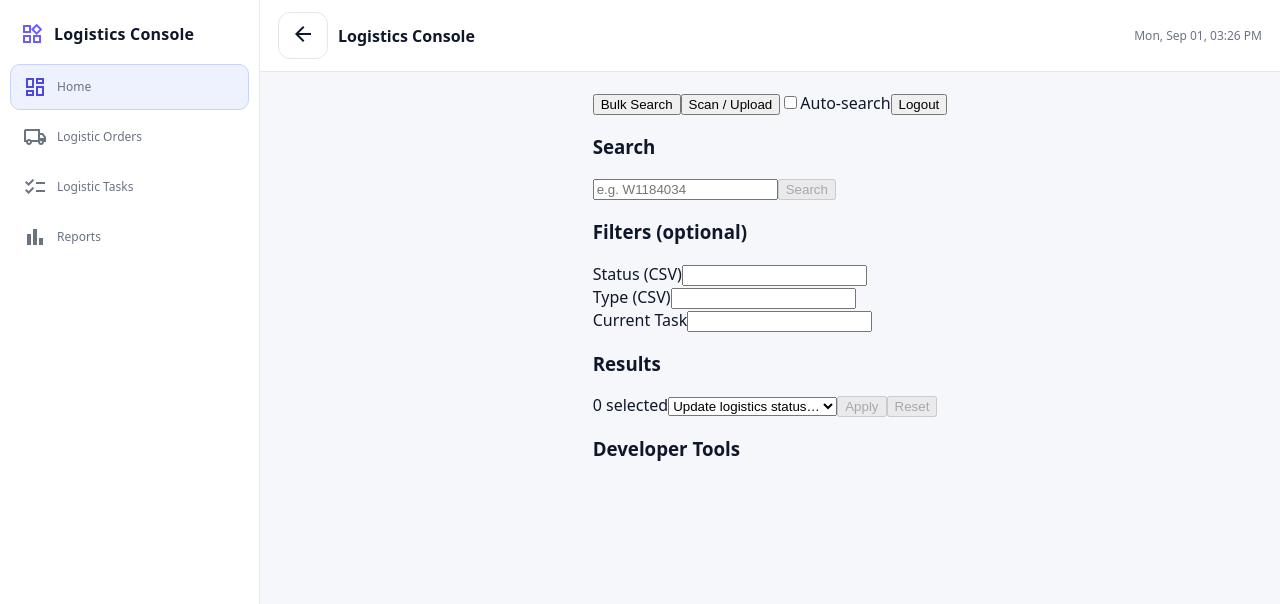
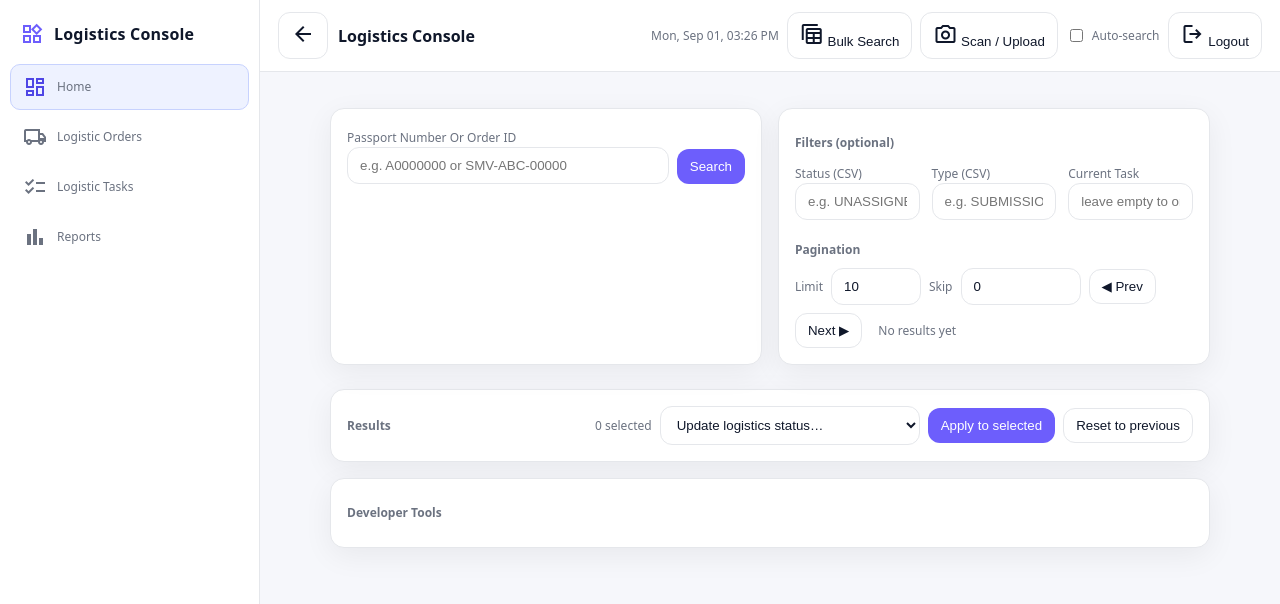
Before and after one commit to rohitvarshney-web/logistics-PWA, a Next.js app: page /dashboard in a window 1280 px wide. Shown: the top 604 px of the page. Built offline with nearby package versions, Linux system fonts and the light colour scheme.

Commit message:
Update page.tsx

```diff
--- a/app/dashboard/page.tsx
+++ b/app/dashboard/page.tsx
@@ -605,195 +605,287 @@ export default function DashboardPage() {
 
   /* ------------- UI ------------- */
   return (
-    <Shell title="Logistics Console" active="dashboard">
-      {/* 🔹 Top Toolbar */}
-      <div className="flex items-center gap-2 mb-4">
-        <button className="px-3 py-1.5 text-sm rounded bg-gray-100 hover:bg-gray-200" onClick={openBulk}>
-          Bulk Search
+    <Shell
+      title="Logistics Console"
+      active="dashboard"
+      rightActions={
+        <div style={{ display:'flex', alignItems:'center', gap:8 }}>
+          <button className="btn" onClick={openBulk}>
+            <span className="material-symbols-outlined">table_view</span> Bulk Search
           </button>
-        <button className="px-3 py-1.5 text-sm rounded bg-gray-100 hover:bg-gray-200" onClick={openScan}>
-          Scan / Upload
+          <button className="btn" onClick={openScan}>
+            <span className="material-symbols-outlined">photo_camera</span> Scan / Upload
           </button>
-        <label className="flex items-center gap-1 text-sm ml-auto">
+          <label className="label" style={{ display:'flex', alignItems:'center', gap:6 }}>
             <input type="checkbox" checked={autoSearch} onChange={(e) => setAutoSearch(e.target.checked)} />
             Auto-search
           </label>
-        <button className="px-3 py-1.5 text-sm rounded bg-gray-100 hover:bg-gray-200" onClick={logout}>
-          Logout
+          <button className="btn" onClick={logout}>
+            <span className="material-symbols-outlined">logout</span> Logout
           </button>
         </div>
-
-      {/* 🔹 Bulk Search Panel */}
+      }
+    >
+      {/* Bulk search panel */}
       {bulkOpen && (
-        <section className="bg-white rounded-xl border shadow-sm p-4 mb-6">
-          <div className="flex justify-between items-center">
-            <h3 className="text-sm font-semibold">Bulk Search (CSV / XLSX)</h3>
-            <button className="text-sm px-2 py-1 bg-gray-100 rounded" onClick={closeBulk}>
-              Close
-            </button>
+        <section className="card" style={{ marginTop: 12 }}>
+          <div style={{ display:'flex', justifyContent:'space-between', alignItems:'center' }}>
+            <h3 className="label">Bulk Search (CSV / XLSX)</h3>
+            <button className="btn" onClick={closeBulk}>Close</button>
           </div>
 
-          <div className="grid grid-cols-1 md:grid-cols-2 gap-4 mt-4">
+          <div style={{ display:'grid', gridTemplateColumns:'1fr auto', gap: 12, alignItems:'end', marginTop: 8 }}>
             <div>
-              <label className="block text-sm mb-1">Upload file</label>
-              <input
-                type="file"
-                accept=".csv,application/vnd.openxmlformats-officedocument.spreadsheetml.sheet,.xlsx"
-                onChange={onBulkFile}
-              />
-              <p className="text-xs text-gray-500 mt-1">
-                Auto-detects <em>Passport</em> or <em>Order ID</em> column.
+              <label className="label">Upload file</label>
+              <input type="file" accept=".csv,application/vnd.openxmlformats-officedocument.spreadsheetml.sheet,.xlsx" onChange={onBulkFile} />
+              <p className="label" style={{ marginTop: 6, opacity: .8 }}>
+                Auto-detects a <em>Passport</em> or <em>Order ID</em> column. You can override below.
               </p>
             </div>
-            <div className="flex gap-2 items-end">
-              <button
-                className="px-3 py-1.5 bg-blue-600 text-white text-sm rounded"
-                onClick={runBulkSearch}
-                disabled={!bulkRows.length || loading === 'bulk'}
-              >
+            <div style={{ display:'flex', gap:8 }}>
+              <button className="btn primary" onClick={runBulkSearch} disabled={!bulkRows.length || loading === 'bulk'}>
                 {loading === 'bulk' ? 'Searching…' : 'Run Bulk Search'}
               </button>
               {bulkFailures.length > 0 && (
-                <button className="px-3 py-1.5 bg-gray-200 text-sm rounded" onClick={downloadFailuresCsv}>
-                  Download Failures
-                </button>
+                <button className="btn" onClick={downloadFailuresCsv}>Download failures</button>
               )}
             </div>
           </div>
+
+          {bulkHeaders.length > 0 && (
+            <div style={{ display:'grid', gridTemplateColumns:'1fr 1fr', gap:12, marginTop: 12 }}>
+              <div>
+                <label className="label">Passport column</label>
+                <select className="input" value={bulkPassportCol} onChange={e=>setBulkPassportCol(e.target.value)}>
+                  <option value="">— none —</option>
+                  {bulkHeaders.map(h => <option key={`p-${h}`} value={h}>{h}</option>)}
+                </select>
+              </div>
+              <div>
+                <label className="label">Order ID column</label>
+                <select className="input" value={bulkOrderCol} onChange={e=>setBulkOrderCol(e.target.value)}>
+                  <option value="">— none —</option>
+                  {bulkHeaders.map(h => <option key={`o-${h}`} value={h}>{h}</option>)}
+                </select>
+              </div>
+            </div>
+          )}
+
+          {(loading === 'bulk' || bulkProgress.total > 0) && (
+            <div style={{ marginTop: 12 }}>
+              <div className="label" style={{ marginBottom: 6 }}>
+                Progress: {bulkProgress.done}/{bulkProgress.total}
+                {bulkProgress.running ? ` (running ${bulkProgress.running})` : ''} •
+                {bulkFailures.length ? ` failures ${bulkFailures.length}` : ' no failures'}
+              </div>
+              <div style={{ height: 10, background:'#eee', borderRadius: 6, overflow:'hidden' }}>
+                <div style={{
+                  height: '100%',
+                  width: `${bulkProgress.total ? (bulkProgress.done / bulkProgress.total) * 100 : 0}%`,
+                  background: '#60a5fa'
+                }} />
+              </div>
+            </div>
+          )}
+
+          {bulkFailures.length > 0 && (
+            <details style={{ marginTop: 12 }}>
+              <summary className="label">Show failures</summary>
+              <ul className="label" style={{ marginTop: 8 }}>
+                {bulkFailures.slice(0, 50).map((f, i) => (
+                  <li key={i}>{f.input}: {f.reason}</li>
+                ))}
+                {bulkFailures.length > 50 && <li>…and {bulkFailures.length - 50} more</li>}
+              </ul>
+            </details>
+          )}
         </section>
       )}
 
-      {/* 🔹 Scan/Upload Panel */}
+      {/* Scan / Upload drawer (single image) */}
       {scanOpen && (
-        <section className="bg-white rounded-xl border shadow-sm p-4 mb-6">
-          <div className="flex justify-between items-center">
-            <h3 className="text-sm font-semibold">Scan / Upload Passport</h3>
-            <button className="text-sm px-2 py-1 bg-gray-100 rounded" onClick={closeScan}>
-              Close
-            </button>
+        <section className="card" style={{ marginTop: 12 }}>
+          <div style={{ display:'flex', justifyContent:'space-between', alignItems:'center' }}>
+            <h3 className="label">Scan / Upload Passport</h3>
+            <button className="btn" onClick={closeScan}>Close</button>
           </div>
-          <div className="mt-3 flex gap-4">
+
+          <p className="label" style={{ marginTop: 8 }}>
+            Take a clear photo of the passport page with the MRZ lines, or upload an existing image/PDF.
+          </p>
+
+          <div style={{ display:'flex', gap:16, alignItems:'flex-start', flexWrap:'wrap', marginTop: 8 }}>
             <div>
-              <input ref={fileInputRef} type="file" accept="image/*,application/pdf" capture="environment" onChange={onPickFile} />
-              <div className="text-xs text-gray-500 mt-1">Tip: On mobile, this opens the camera.</div>
-              <div className="flex gap-2 mt-3">
-                <button
-                  className="px-3 py-1.5 text-sm rounded bg-blue-600 text-white"
-                  onClick={extractAndSearch}
-                  disabled={!scanFile || scanBusy}
-                >
+              <input
+                ref={fileInputRef}
+                type="file"
+                accept="image/*,application/pdf"
+                capture="environment"
+                onChange={onPickFile}
+              />
+              <div className="label" style={{ marginTop: 8, opacity: 0.8 }}>
+                Tip: On mobile, this opens the camera for a fresh capture.
+              </div>
+              <div style={{ marginTop: 12, display:'flex', gap:8 }}>
+                <button className="btn primary" onClick={extractAndSearch} disabled={!scanFile || scanBusy}>
                   {scanBusy ? 'Reading…' : 'Extract & Search'}
                 </button>
-                <button
-                  className="px-3 py-1.5 text-sm rounded bg-gray-100"
-                  onClick={() => {
-                    setScanFile(null);
-                    setScanPreview(null);
-                    if (fileInputRef.current) fileInputRef.current.value = '';
-                  }}
-                >
+                <button className="btn" onClick={() => { setScanFile(null); setScanPreview(null); if (fileInputRef.current) fileInputRef.current.value=''; }}>
                   Clear
                 </button>
               </div>
             </div>
+
             {scanPreview && (
-              <div className="border rounded p-2 max-w-xs">
-                <div className="text-xs mb-1">Preview</div>
+              <div style={{ border:'1px solid #0001', borderRadius: 8, padding: 8, maxWidth: 280 }}>
+                <div className="label" style={{ marginBottom: 6 }}>Preview</div>
                 {/* eslint-disable-next-line @next/next/no-img-element */}
-                <img src={scanPreview} alt="preview" className="rounded" />
+                <img src={scanPreview} alt="preview" style={{ maxWidth: '100%', height: 'auto', borderRadius: 6 }} />
               </div>
             )}
           </div>
         </section>
       )}
 
-      {/* 🔹 Search + Filters */}
-      <div className="grid grid-cols-1 md:grid-cols-2 gap-4">
-        <section className="bg-white rounded-xl border shadow-sm p-4">
-          <h3 className="text-sm font-semibold mb-2">Search</h3>
-          <div className="flex gap-2">
+      {/* === Two-column grid: Search (left) + Filters/Pagination (right) === */}
+      <div
+        style={{
+          display: 'grid',
+          gridTemplateColumns: 'repeat(auto-fit, minmax(420px, 1fr))',
+          gap: 16,
+          marginTop: 16,
+        }}
+      >
+        {/* search (single) */}
+        <section className="card">
+          <div style={{ display: 'grid', gridTemplateColumns: '1fr auto', gap: 8, alignItems: 'end' }}>
+            <div>
+              <label className="label">Passport Number Or Order ID</label>
               <input
-              className="flex-1 border rounded px-3 py-1.5 text-sm"
-              placeholder="e.g. W1184034"
+                className="input"
+                placeholder="e.g. A0000000 or SMV-ABC-00000"
                 value={passport}
                 onChange={(e) => setPassport(e.target.value)}
                 onKeyDown={onPassportKey}
               />
-            <button
-              className="px-3 py-1.5 text-sm rounded bg-blue-600 text-white"
-              onClick={searchByPassport}
-              disabled={!passport.trim() || loading === 'passport'}
-            >
+            </div>
+            <button className="btn primary" onClick={searchByPassport} disabled={!passport.trim() || loading === 'passport'}>
               {loading === 'passport' ? 'Searching…' : 'Search'}
             </button>
           </div>
+
+          <div style={{ height: 12 }} />
+
+{/*           <div style={{ display: 'grid', gridTemplateColumns: '1fr auto', gap: 8, alignItems: 'end' }}>
+            <div>
+              <label className="label">Order ID</label>
+              <input
+                className="input"
+                placeholder="e.g. SMV-SGP-07907"
+                value={orderId}
+                onChange={(e) => setOrderId(e.target.value)}
+                onKeyDown={onOrderKey}
+              />
+            </div>
+            <button className="btn" onClick={searchByOrder} disabled={!orderId.trim() || loading === 'order'}>
+              {loading === 'order' ? 'Searching…' : 'Search Order'}
+            </button>
+          </div> */}
         </section>
 
-        <section className="bg-white rounded-xl border shadow-sm p-4">
-          <h3 className="text-sm font-semibold mb-2">Filters (optional)</h3>
-          <div className="grid grid-cols-1 md:grid-cols-3 gap-3">
+        {/* filters + pagination */}
+        <section className="card">
+          <h3 className="label">Filters (optional)</h3>
+          <div style={{ display:'grid', gridTemplateColumns:'1fr 1fr 1fr', gap:12 }}>
             <div>
-              <label className="block text-sm">Status (CSV)</label>
-              <input className="w-full border rounded px-2 py-1 text-sm" value={statusCsv} onChange={(e) => setStatusCsv(e.target.value)} />
+              <label className="label">Status (CSV)</label>
+              <input className="input" placeholder="e.g. UNASSIGNED,PENDING" value={statusCsv} onChange={(e)=>setStatusCsv(e.target.value)} />
             </div>
             <div>
-              <label className="block text-sm">Type (CSV)</label>
-              <input className="w-full border rounded px-2 py-1 text-sm" value={typeCsv} onChange={(e) => setTypeCsv(e.target.value)} />
+              <label className="label">Type (CSV)</label>
+              <input className="input" placeholder="e.g. SUBMISSION,PICKUP" value={typeCsv} onChange={(e)=>setTypeCsv(e.target.value)} />
             </div>
             <div>
-              <label className="block text-sm">Current Task</label>
-              <input className="w-full border rounded px-2 py-1 text-sm" value={currentTask} onChange={(e) => setCurrentTask(e.target.value)} />
+              <label className="label">Current Task</label>
+              <input className="input" placeholder="leave empty to omit" value={currentTask} onChange={(e)=>setCurrentTask(e.target.value)} />
             </div>
+          </div>
+
+          <div style={{ height: 12 }} />
+
+          <h3 className="label">Pagination</h3>
+          <div style={{ display:'flex', gap:8, alignItems:'center', flexWrap:'wrap' }}>
+            <label className="label">Limit</label>
+            <input className="input" style={{ width: 90 }} type="number" min={1} value={limit}
+                  onChange={(e)=>setLimit(Math.max(1, Number(e.target.value) || 10))} />
+            <label className="label">Skip</label>
+            <input className="input" style={{ width: 120 }} type="number" min={0} value={skip}
+                  onChange={(e)=>setSkip(Math.max(0, Number(e.target.value) || 0))} />
+
+            <button className="btn" onClick={() => setSkip((s) => Math.max(0, s - limit))} disabled={skip === 0}>◀ Prev</button>
+            <button
+              className="btn"
+              onClick={() => setSkip((s) => s + limit)}
+              disabled={(total && (skip + limit) >= total) || (!total && rows.length < limit)}
+            >
+              Next ▶
+            </button>
+
+            <span className="label" style={{ marginLeft: 8 }}>
+              {total ? `Showing ${showingFrom}-${showingTo} of ${total}` : rows.length ? `Showing ${rows.length}` : 'No results yet'}
+            </span>
           </div>
         </section>
       </div>
+      {/* === /Two-column grid === */}
 
-      {/* 🔹 Results */}
-      <section className="bg-white rounded-xl border shadow-sm p-4 mt-6">
-        <div className="flex justify-between items-center mb-3">
-          <h3 className="text-sm font-semibold">Results</h3>
-          <div className="flex gap-2 items-center">
-            <span className="text-sm">{selectedIds.size} selected</span>
-            <select className="border rounded px-2 py-1 text-sm" value={bulkStatus} onChange={(e) => setBulkStatus(e.target.value)}>
+      {/* results + bulk toolbar */}
+      <section className="card" style={{ marginTop: 24 }}>
+        <div style={{ display:'flex', justifyContent:'space-between', alignItems:'center', gap:12, flexWrap:'wrap' }}>
+          <h3 className="label">Results</h3>
+
+          <div style={{ display:'flex', alignItems:'center', gap:8 }}>
+            <span className="label">{selectedIds.size} selected</span>
+            <select className="input" style={{ width: 260 }} value={bulkStatus} onChange={e=>setBulkStatus(e.target.value)}>
               <option value="">Update logistics status…</option>
-              {BULK_STATUS_OPTIONS.map((o) => (
-                <option key={o.value} value={o.value}>
-                  {o.label}
-                </option>
-              ))}
+              {BULK_STATUS_OPTIONS.map(o => <option key={o.value} value={o.value}>{o.label}</option>)}
             </select>
-            <button className="px-3 py-1.5 text-sm rounded bg-blue-600 text-white" onClick={applyBulkStatus} disabled={!bulkStatus || selectedIds.size === 0}>
-              Apply
+            <button className="btn primary" onClick={applyBulkStatus} disabled={!bulkStatus || selectedIds.size === 0}>
+              Apply to selected
             </button>
-            <button className="px-3 py-1.5 text-sm rounded bg-gray-100" onClick={resetToPrevious} disabled={!lastChangeRef.current}>
-              Reset
-            </button>
-            {selectedIds.size > 0 && (
-              <button className="px-3 py-1.5 text-sm rounded bg-gray-100" onClick={clearSelection}>
-                Clear
-              </button>
-            )}
+            <button className="btn" onClick={resetToPrevious} disabled={!lastChangeRef.current}>Reset to previous</button>
+            {selectedIds.size > 0 && <button className="btn" onClick={clearSelection}>Clear selection</button>}
           </div>
         </div>
 
-        {error && <p className="text-sm text-red-500 mb-2">{error}</p>}
+        {error && <p className="label" style={{ color:'#fca5a5', marginTop: 8 }}>{error}</p>}
 
-        {pageRows.length > 0 && (
-          <div className="overflow-x-auto">
-            <table className="w-full text-sm border-collapse">
-              <thead className="bg-gray-50">
+        {pageRows && pageRows.length > 0 && (
+          <div style={{ overflowX: 'auto', marginTop: 12 }}>
+            <table className="table" style={{ width: '100%', borderCollapse: 'collapse' }}>
+              <thead>
                 <tr>
-                  <th className="p-2">#</th>
-                  <th className="p-2">SMV Order</th>
-                  <th className="p-2">Passport</th>
-                  <th className="p-2">Type</th>
-                  <th className="p-2">Status</th>
-                  <th className="p-2">Logistics</th>
-                  <th className="p-2">Assigned</th>
-                  <th className="p-2">Appointment</th>
-                  <th className="p-2">Travel End</th>
-                  <th className="p-2">Pickup</th>
-                  <th className="p-2">Drop</th>
+                  <th style={{ width: 44, padding:'8px' }}>
+                    <div style={{ display:'flex', alignItems:'center', justifyContent:'center' }}>
+                      <input
+                        ref={headerCheckboxRef}
+                        type="checkbox"
+                        aria-label="Select all visible"
+                        checked={allVisibleSelected}
+                        onChange={(e) => toggleSelectAllVisible(e.target.checked)}
+                      />
+                    </div>
+                  </th>
+                  <th className="label" style={{ textAlign:'left', padding:'8px' }}>SMV Order</th>
+                  <th className="label" style={{ textAlign:'left', padding:'8px' }}>Passport</th>
+                  <th className="label" style={{ textAlign:'left', padding:'8px' }}>Type</th>
+                  <th className="label" style={{ textAlign:'left', padding:'8px' }}>Status</th>
+                  <th className="label" style={{ textAlign:'left', padding:'8px' }}>Logistics Status</th>
+                  <th className="label" style={{ textAlign:'left', padding:'8px' }}>Assigned For</th>
+                  <th className="label" style={{ textAlign:'left', padding:'8px' }}>Appointment</th>
+                  <th className="label" style={{ textAlign:'left', padding:'8px' }}>Travel End</th>
+                  <th className="label" style={{ textAlign:'left', padding:'8px' }}>Pickup Address</th>
+                  <th className="label" style={{ textAlign:'left', padding:'8px' }}>Drop Address</th>
                 </tr>
               </thead>
               <tbody>
@@ -803,24 +895,38 @@ export default function DashboardPage() {
                   const apiStatus = (r.status ?? '').toString();
 
                   return (
-                    <tr key={id} className={`border-t ${isSelected ? 'bg-blue-50' : ''}`}>
-                      <td className="p-2">
-                        <input type="checkbox" checked={isSelected} onChange={(e) => toggleRow(id, e.target.checked)} />
+                    <tr key={id} style={{ borderTop:'1px solid #2223', verticalAlign:'top', background: isSelected ? 'rgba(109,94,252,0.06)' : 'transparent' }}>
+                      <td style={{ padding:'8px' }}>
+                        <div style={{ display:'flex', alignItems:'center', justifyContent:'center' }}>
+                          <input
+                            type="checkbox"
+                            aria-label={`Select row ${id}`}
+                            checked={isSelected}
+                            onChange={(e) => toggleRow(id, e.target.checked)}
+                          />
+                        </div>
                       </td>
-                      <td className="p-2">{r.smv_order_id}</td>
-                      <td className="p-2 font-semibold">{r.passport_number}</td>
-                      <td className="p-2">{r.type}</td>
-                      <td className="p-2">
+
+                      <td style={{ padding:'8px' }}>{r.smv_order_id || ''}</td>
+                      <td style={{ padding:'8px', fontWeight:600 }}>{r.passport_number || ''}</td>
+                      <td style={{ padding:'8px' }}>{r.type || ''}</td>
+
+                      {/* API status pill */}
+                      <td style={{ padding:'8px' }}>
                         <StatusPill kind={apiStatusKind(apiStatus)}>{apiStatus || '—'}</StatusPill>
                       </td>
-                      <td className="p-2">
+
+                      {/* Logistics status pill */}
+                      <td style={{ padding:'8px' }}>
                         <StatusPill kind={logisticsKind(r)}>{displayLogisticsStatus(r)}</StatusPill>
                       </td>
-                      <td className="p-2">{r.assigned_for}</td>
-                      <td className="p-2">{fmtDateTime(r.appointment_date)}</td>
-                      <td className="p-2">{fmtDateOnly(r.travel_end_date)}</td>
-                      <AddressCell label="Pickup" text={r.pickup_address} />
-                      <AddressCell label="Drop" text={r.drop_address} />
+
+                      <td style={{ padding:'8px' }}>{r.assigned_for || ''}</td>
+                      <td style={{ padding:'8px' }}>{fmtDateTime(r.appointment_date)}</td>
+                      <td style={{ padding:'8px' }}>{fmtDateOnly(r.travel_end_date)}</td>
+
+                      <AddressCell label="Pickup Address" text={r.pickup_address} />
+                      <AddressCell label="Drop Address"   text={r.drop_address} />
                     </tr>
                   );
                 })}
@@ -830,13 +936,15 @@ export default function DashboardPage() {
         )}
       </section>
 
-      {/* 🔹 Developer Tools */}
-      <section className="bg-white rounded-xl border shadow-sm p-4 mt-6">
-        <h3 className="text-sm font-semibold">Developer Tools</h3>
+      {/* Developer Tools (keep raw JSON here) */}
+      <section className="card" style={{ marginTop: 16 }}>
+        <h3 className="label">Developer Tools</h3>
         {result && (
-          <details className="mt-2">
-            <summary className="cursor-pointer text-blue-600">Debug / Raw JSON</summary>
-            <pre className="text-xs bg-gray-50 p-2 rounded mt-2">{JSON.stringify(result, null, 2)}</pre>
+          <details style={{ marginTop: 8 }}>
+            <summary className="label">Debug / Raw JSON (proxy response)</summary>
+            <pre style={{ whiteSpace:'pre-wrap', fontSize:12, marginTop: 8 }}>
+              {JSON.stringify(result, null, 2)}
+            </pre>
           </details>
         )}
       </section>
```
Lines whose indentation alone changed are shown as unchanged.
